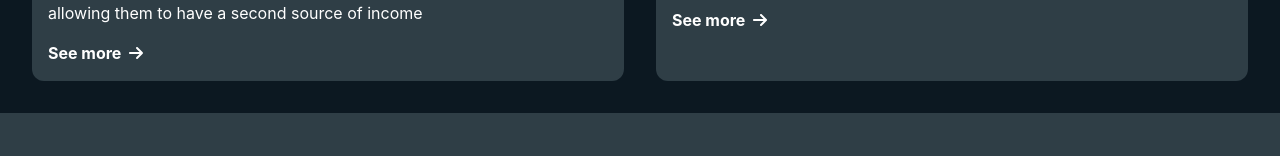
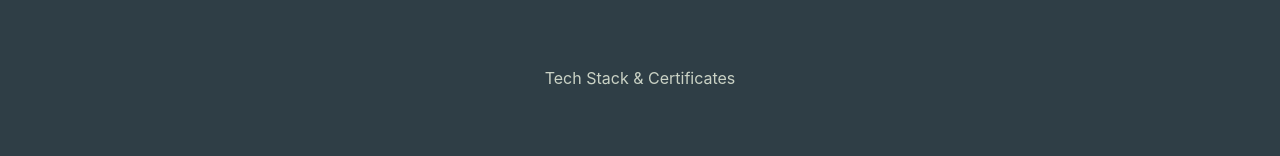
Before and after one commit to PetterTSaatvedt/portfolio, a React (Create React App) app: page / in a window 1280 px wide. Shown: the part 1922-2078 px from the top of the page. Built offline with nearby package versions, Linux system fonts and the light colour scheme.

Commit message:
Added sections for education and tech-stack+certificates

```diff
--- a/src/App.js
+++ b/src/App.js
@@ -6,6 +6,8 @@ import ContactMeSection from "./components/ContactMeSection";
 import Footer from "./components/Footer";
 import { AlertProvider } from "./context/alertContext";
 import Alert from "./components/Alert";
+import EducationSection from "./components/EducationSection";
+import TechStackAndCertificatesSection from "./components/TechStackAndCertificatesSection";
 
 function App() {
   return (
@@ -14,6 +16,8 @@ function App() {
         <main>
           <Header />
           <LandingSection />
+          <EducationSection />
+          <TechStackAndCertificatesSection />
           <ProjectsSection />
           <ContactMeSection />
           <Footer />
--- /dev/null
+++ b/src/components/EducationSection.js
@@ -0,0 +1,22 @@
+import React from "react";
+import { Avatar, Heading, VStack, Mark, defineStyle, Text } from "@chakra-ui/react";
+import FullScreenSection from "./FullScreenSection";
+
+const EducationSection = () => {
+
+    return (
+        <FullScreenSection
+        justifyContent="center"
+        alignItems="center"
+        isDarkBackground
+        backgroundColor="#0c1821"
+        color="#cad2c5"
+        >
+            <VStack spacing={8}>
+                <Text>Education</Text>
+            </VStack>
+        </FullScreenSection>
+    )
+}
+
+export default EducationSection;
--- /dev/null
+++ b/src/components/TechStackAndCertificatesSection.js
@@ -0,0 +1,22 @@
+import React from "react";
+import { Avatar, Heading, VStack, Mark, defineStyle, Text } from "@chakra-ui/react";
+import FullScreenSection from "./FullScreenSection";
+
+const TechStackAndCertificatesSection = () => {
+
+    return (
+        <FullScreenSection
+        justifyContent="center"
+        alignItems="center"
+        isDarkBackground
+        backgroundColor="#2f3e46"
+        color="#cad2c5"
+        >
+            <VStack spacing={8}>
+                <Text>Tech Stack & Certificates</Text>
+            </VStack>
+        </FullScreenSection>
+    )
+}
+
+export default TechStackAndCertificatesSection;
```
